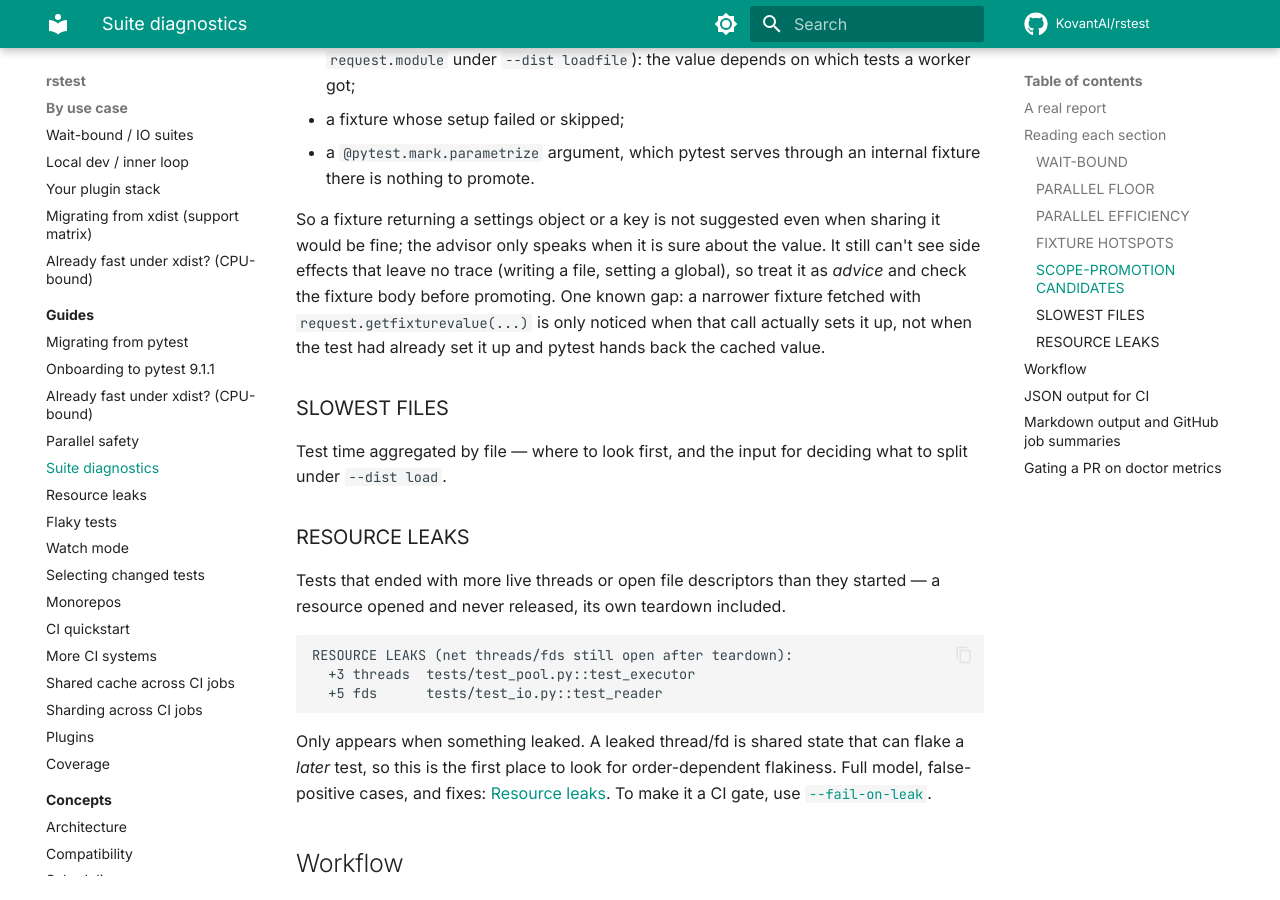
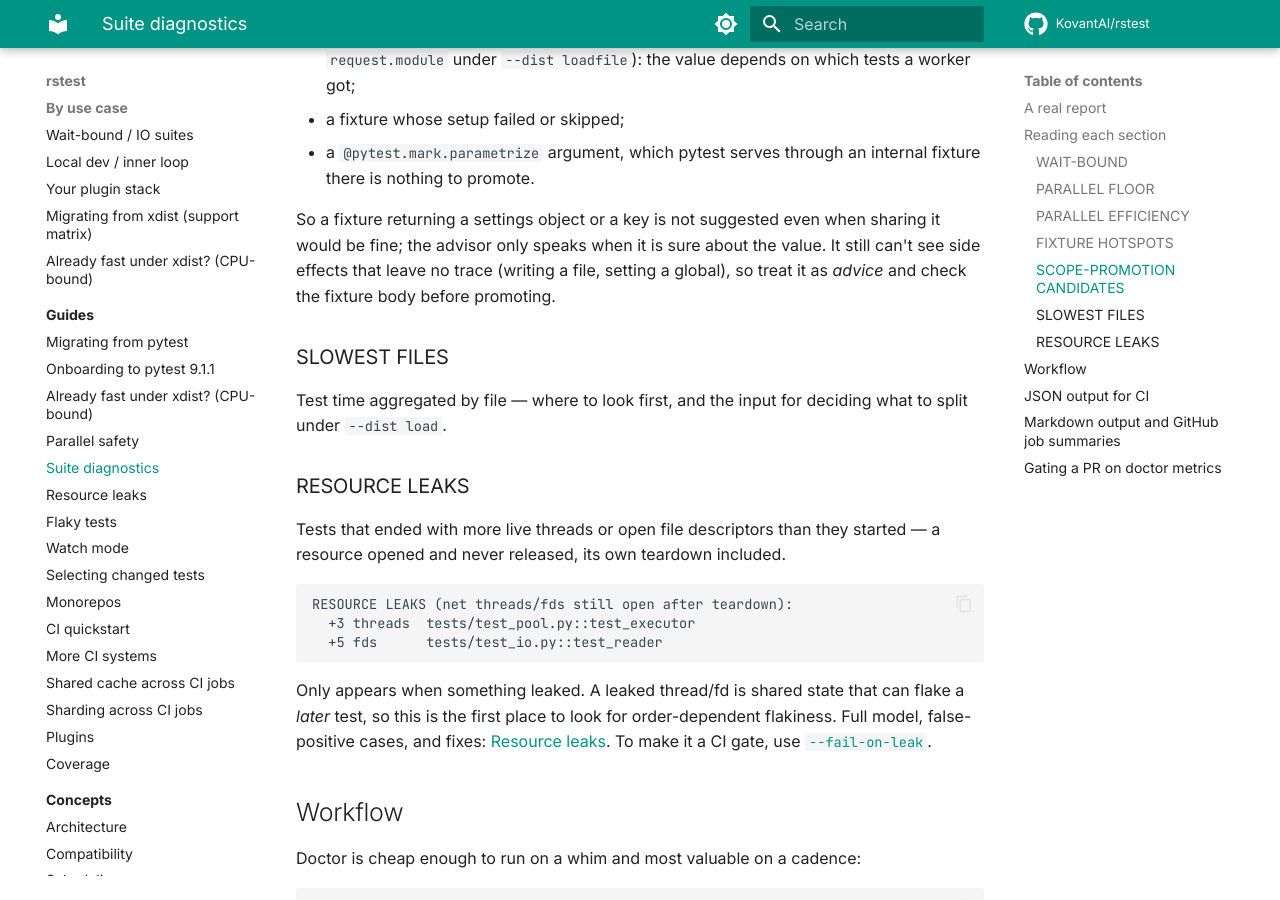
Before and after one commit to KovantAI/rstest, an MkDocs documentation site: the page built from docs/guides/doctor.md, in a window 1280 px wide and 900 px high, scrolled down 3247 px. Built offline with MkDocs 1.6.1 and Material for MkDocs 9.7.7, drawn with Linux system fonts in a browser that asks for light colours; comment, search, counter and statistics services are not loaded.

Commit message:
small docstring fix

```diff
--- a/docs/guides/doctor.md
+++ b/docs/guides/doctor.md
@@ -154,10 +154,7 @@ So a fixture returning a settings object or a key is not suggested even
 when sharing it would be fine; the advisor only speaks when it is sure
 about the value. It still can't see side effects that leave no trace
 (writing a file, setting a global), so treat it as *advice* and check the
-fixture body before promoting. One known gap: a narrower fixture fetched
-with `request.getfixturevalue(...)` is only noticed when that call actually
-sets it up, not when the test had already set it up and pytest hands back
-the cached value.
+fixture body before promoting.
 
 ### SLOWEST FILES
 
```
